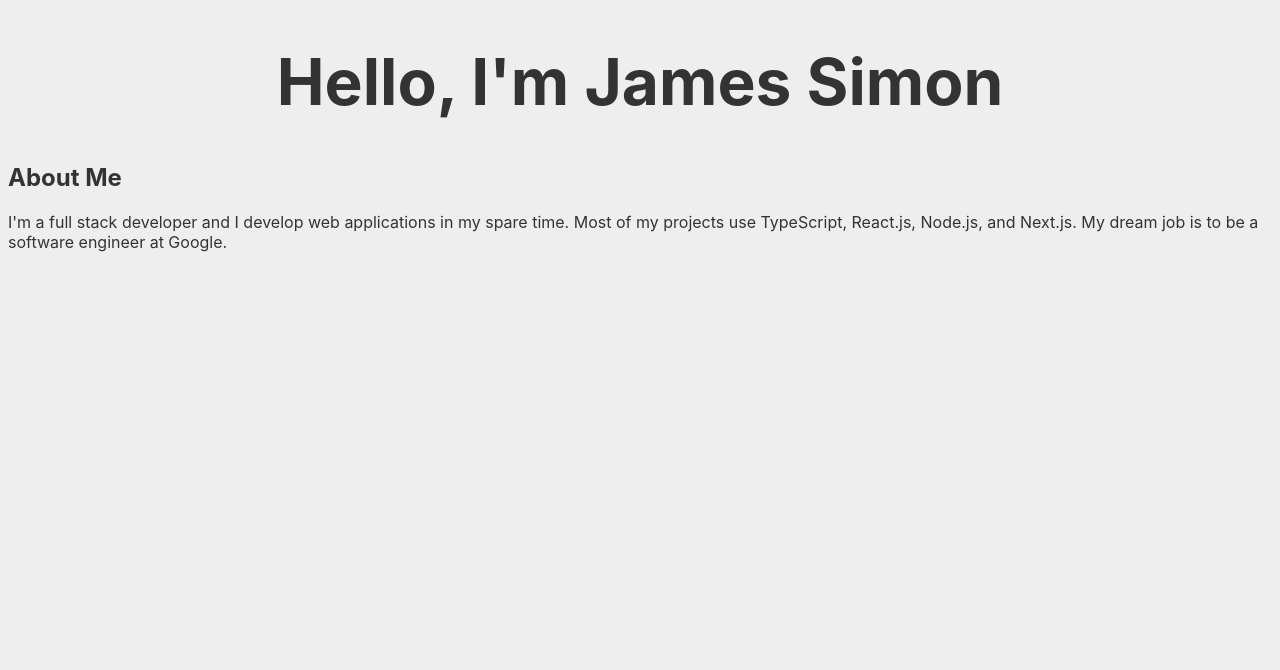
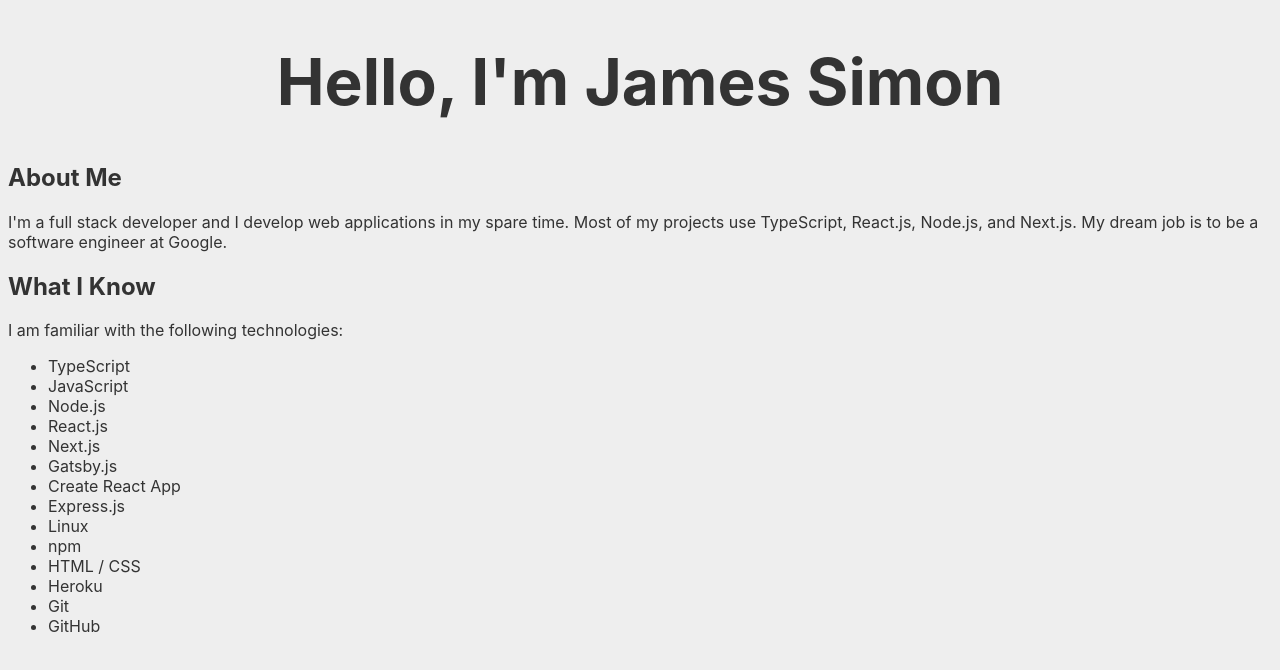
Before and after one commit to jsmon/website, a Next.js app: page / in a window 1280 px wide. Shown: the top 670 px of the page. Built offline with nearby package versions, Linux system fonts and the light colour scheme.

Commit message:
Added what I know

```diff
--- /dev/null
+++ b/components/Knowledge.tsx
@@ -0,0 +1,26 @@
+import React from 'react';
+
+const Knowledge = () => (
+    <section id="what-i-know">
+        <h2>What I Know</h2>
+        <p>I am familiar with the following technologies:</p>
+        <ul>
+            <li>TypeScript</li>
+            <li>JavaScript</li>
+            <li>Node.js</li>
+            <li>React.js</li>
+            <li>Next.js</li>
+            <li>Gatsby.js</li>
+            <li>Create React App</li>
+            <li>Express.js</li>
+            <li>Linux</li>
+            <li>npm</li>
+            <li>HTML / CSS</li>
+            <li>Heroku</li>
+            <li>Git</li>
+            <li>GitHub</li>
+        </ul>
+    </section>
+);
+
+export default Knowledge;
--- a/pages/index.tsx
+++ b/pages/index.tsx
@@ -3,6 +3,7 @@ import React from 'react';
 import MetaData from '../components/MetaData';
 import Header from '../components/Header';
 import About from '../components/About';
+import Knowledge from '../components/Knowledge';
 
 const Home = () => {
     const isSSR = typeof window === 'undefined';
@@ -18,6 +19,7 @@ const Home = () => {
             <MetaData />
             <Header />
             <About />
+            <Knowledge />
         </div>
     );
 };
```
